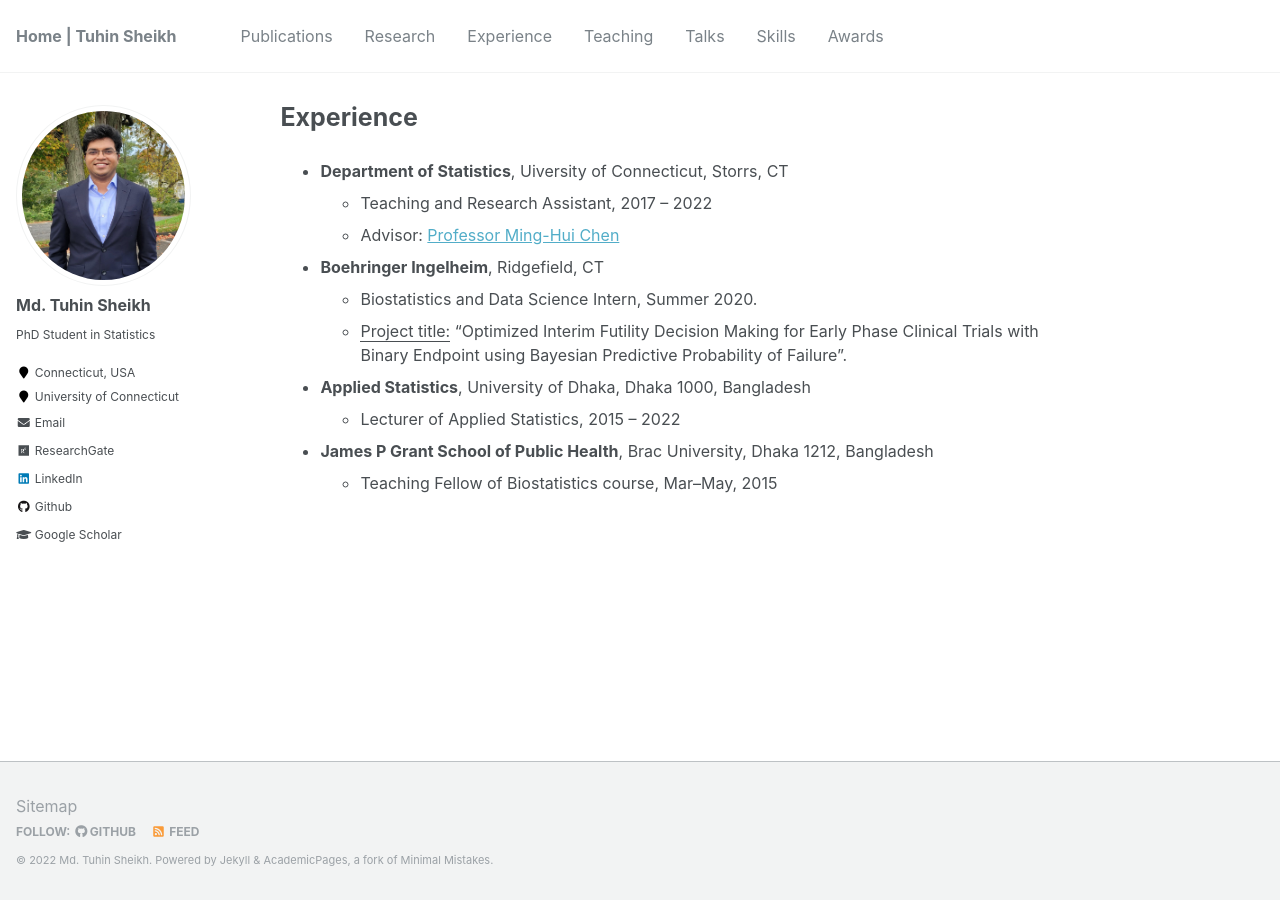
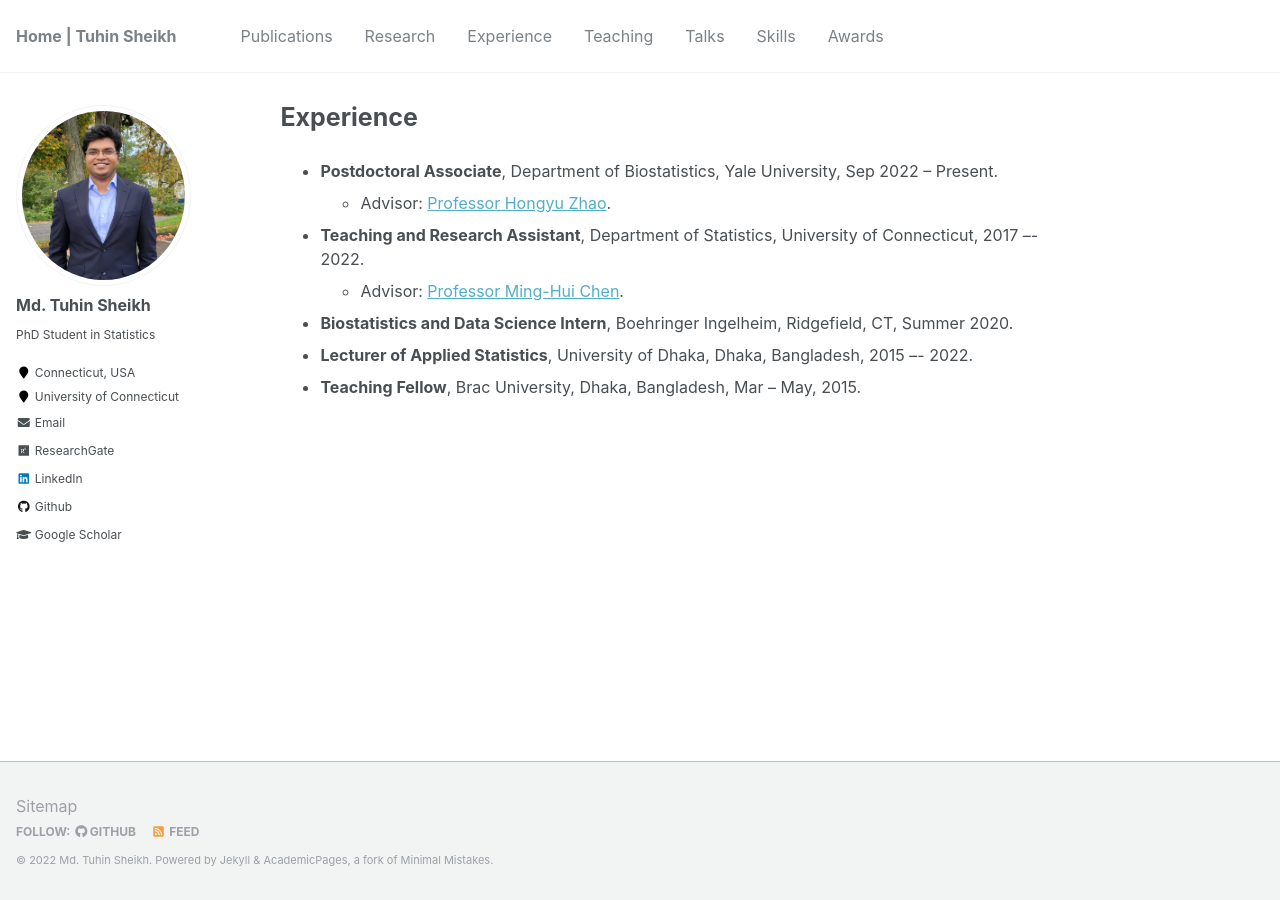
Before and after one commit to mdtuhinsheikh/mdtuhinsheikh.github.io, a Jekyll site: the page built from _pages/experience.md, in a window 1280 px wide. Built offline with Jekyll 4.4.1, drawn with Linux system fonts in a browser that asks for light colours.

Commit message:
Update experience.md

```diff
--- a/_pages/experience.md
+++ b/_pages/experience.md
@@ -4,13 +4,10 @@ permalink: /experience/
 author_profile: true
 ---
 
-* **Department of Statistics**, Uiversity of Connecticut, Storrs, CT
-  - Teaching and Research Assistant, 2017 -- 2022
-  - Advisor: [Professor Ming-Hui Chen](http://merlot.stat.uconn.edu/~mhchen/)
-* **Boehringer Ingelheim**, Ridgefield, CT
-  - Biostatistics and Data Science Intern, Summer 2020.
-  - <ins>Project title:</ins> "Optimized Interim Futility Decision Making for Early Phase Clinical Trials with Binary Endpoint using Bayesian Predictive Probability of Failure".
-* **Applied Statistics**, University of Dhaka, Dhaka 1000, Bangladesh
-  - Lecturer of Applied Statistics, 2015 -- 2022
-* **James P Grant School of Public Health**, Brac University, Dhaka 1212, Bangladesh
-  - Teaching Fellow of Biostatistics course, Mar--May, 2015
+* **Postdoctoral Associate**, Department of Biostatistics, Yale University, Sep 2022 -- Present.
+  - Advisor: [Professor Hongyu Zhao](https://ysph.yale.edu/profile/hongyu_zhao/).
+* **Teaching and Research Assistant**, Department of Statistics, University of Connecticut, 2017 –- 2022.
+  - Advisor: [Professor Ming-Hui Chen](http://merlot.stat.uconn.edu/~mhchen/).
+* **Biostatistics and Data Science Intern**, Boehringer Ingelheim, Ridgefield, CT, Summer 2020.
+* **Lecturer of Applied Statistics**, University of Dhaka, Dhaka, Bangladesh, 2015 –- 2022.
+* **Teaching Fellow**, Brac University, Dhaka, Bangladesh, Mar -- May, 2015.
```
